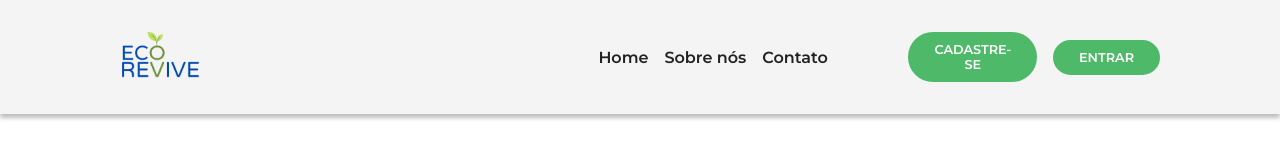
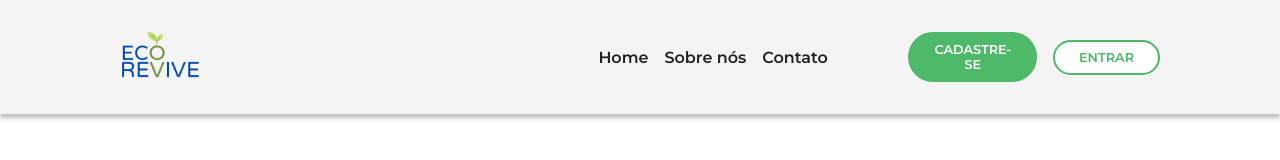
Before and after one commit to dEgito/EcoRevive, a React (Create React App) app in the folder eco-revive/: page / in a window 1280 px wide. Shown: the top 160 px of the page. Built offline with nearby package versions, Linux system fonts and the light colour scheme.

Commit message:
fix: corrige props após o merge com a develop

```diff
--- a/eco-revive/src/components/button/index.js
+++ b/eco-revive/src/components/button/index.js
@@ -1,10 +1,13 @@
 import { Btn } from "./style";
 import { GoFilter } from "react-icons/go";
 
-function Button({type, children}) {
+function Button({ category, children }) {
   return (
-    <Btn type={type}>{children}</Btn>
-  )
+    <Btn category={category}>
+      {category === "filter" ? <GoFilter size={20} /> : ""}
+      {children}
+    </Btn>
+  );
 }
 
 export default Button;
--- a/eco-revive/src/components/button/style.js
+++ b/eco-revive/src/components/button/style.js
@@ -3,7 +3,7 @@ import styled from "styled-components";
 export const Btn = styled.button`
   width: 100%;
   max-width: ${(props) => {
-    return props.type === "filter" ? "11.4rem" : "9.5rem";
+    return props.category === "filter" ? "11.4rem" : "9.5rem";
   }};
 
   border-radius: 6.25rem;
@@ -13,7 +13,7 @@ export const Btn = styled.button`
   justify-content: center;
   align-items: center;
   padding: ${(props) => {
-    return props.type === "filter" ? "1rem 0" : "0.5rem 1.5rem";
+    return props.category === "filter" ? "1rem 0" : "0.5rem 1.5rem";
   }};
 
   font-family: Montserrat, sans-serif;
@@ -21,13 +21,13 @@ export const Btn = styled.button`
   font-weight: 700;
   text-transform: uppercase;
   font-weight: ${(props) => {
-    return props.type === "filter" ? "500" : "700";
+    return props.category === "filter" ? "500" : "700";
   }};
 
   cursor: pointer;
 
   border: ${(props) => {
-    switch (props.type) {
+    switch (props.category) {
       case "primary":
         return "2px solid #4eb969";
 
@@ -84,7 +84,7 @@ export const Btn = styled.button`
 
   &:hover {
     border: ${(props) => {
-      switch (props.type) {
+      switch (props.category) {
         case "2px solid primary":
           return "#0E3973";
         case "2px solid secundary":
--- a/eco-revive/src/pages/collectionLocationsPage/index.js
+++ b/eco-revive/src/pages/collectionLocationsPage/index.js
@@ -46,7 +46,7 @@ function ColletionLocations() {
   return (
     <Container>
       <NavBarInner />
-      <Button type="filter">Todos os filtros</Button>
+      <Button category="filter">Todos os filtros</Button>
       <ConteinerMain>
         <ul>
           {companies.map((company) => {
```
